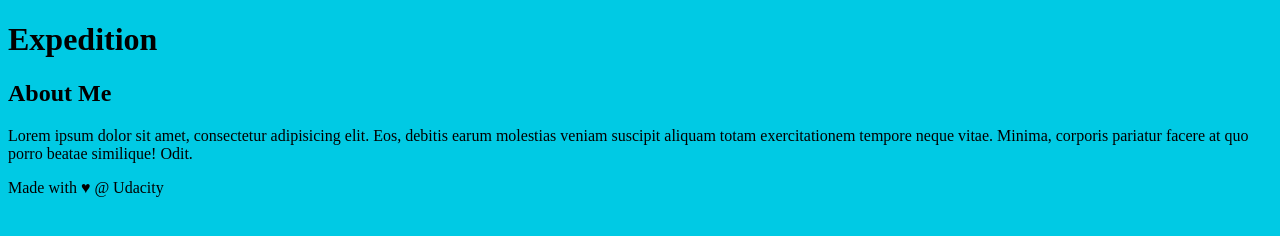
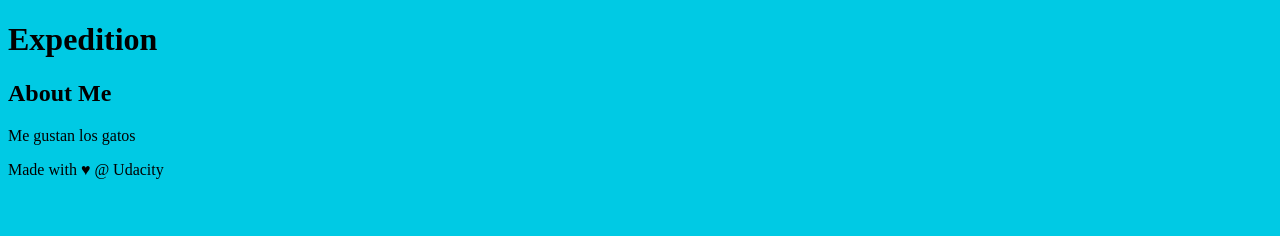
Before and after one commit to Fabho/cloud-new-git-project, a plain HTML site: page index.html in a window 1280 px wide. Drawn offline with Linux system fonts and the light colour scheme.

Commit message:
aside de lso gatos

```diff
--- a/index.html
+++ b/index.html
@@ -22,7 +22,7 @@
     <aside>
         <h2>About Me</h2>
 
-        <p>Lorem ipsum dolor sit amet, consectetur adipisicing elit. Eos, debitis earum molestias veniam suscipit aliquam totam exercitationem tempore neque vitae. Minima, corporis pariatur facere at quo porro beatae similique! Odit.</p>
+        <p>Me gustan los gatos</p>
     </aside>
     <!-- end of new content -->
     <footer>
```
